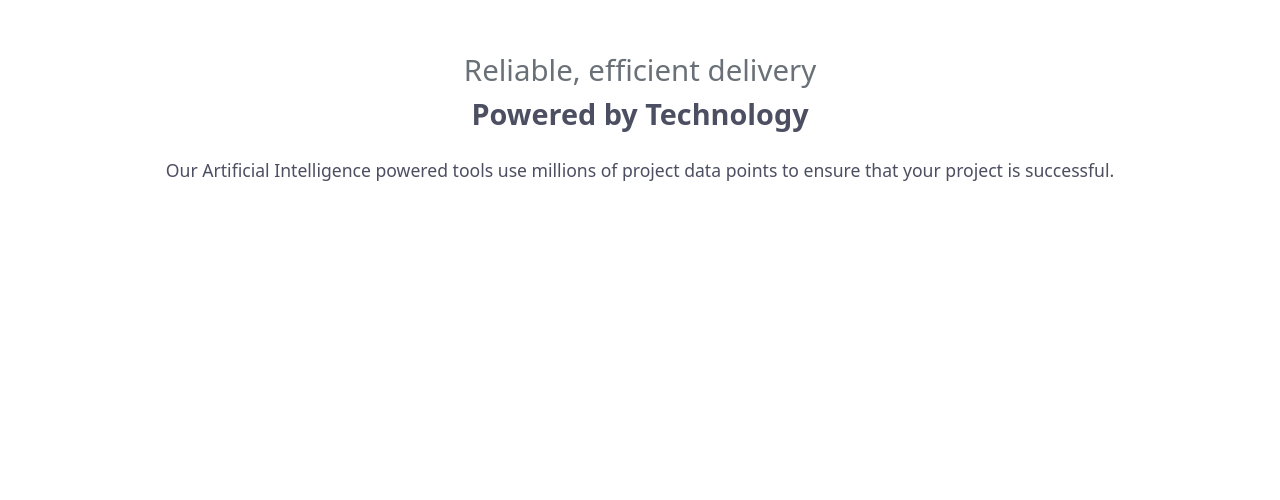
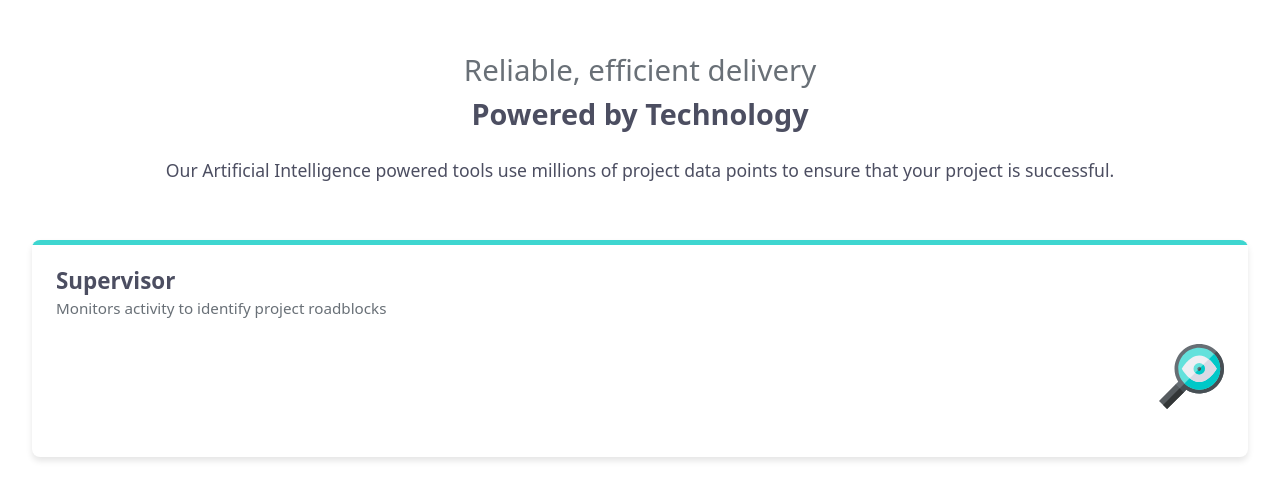
Before and after one commit to LuisCorreaDv/four-card-section-with-react, a React (Vite) app: page / in a window 1280 px wide. Shown: the top 500 px of the page. Built offline with nearby package versions, Linux system fonts and the light colour scheme.

Commit message:
Card component and card styles

```diff
--- a/src/App.css
+++ b/src/App.css
@@ -24,3 +24,10 @@
   line-height: 1.3;
   margin-top: 24px;
 }
+
+.cards-feature {
+  display: grid;
+  grid-template-columns: 1fr;
+  gap: 1.5rem;
+  padding: 0 1.5rem;
+}
--- a/src/App.jsx
+++ b/src/App.jsx
@@ -1,4 +1,5 @@
 import "./App.css";
+import Card from "./components/Card";
 
 function App() {
   return (
@@ -14,6 +15,9 @@ function App() {
             </p>
           </div>
         </section>
+        <section className="cards-feature">
+          <Card />
+        </section>
       </main>
     </>
   );
--- /dev/null
+++ b/src/components/Card.jsx
@@ -0,0 +1,16 @@
+import "../styles/card.css"
+
+function Card() {
+  return (
+    <article className="card-container">
+      <div className="card-color"></div>
+      <div className="card-content">
+        <h3 className="card-title">Supervisor</h3>
+        <p className="card-text">Monitors activity to identify project roadblocks</p>
+        <img src="/images/icon-supervisor.svg" alt="Card icon"/>
+      </div>
+    </article>
+  );
+}
+
+export default Card;
--- /dev/null
+++ b/src/styles/card.css
@@ -0,0 +1,52 @@
+/* Card container general */
+.card-container {
+  display: grid;
+  grid-template-rows: auto 1fr auto;
+  background-color: white;
+  border-radius: 8px;
+  box-shadow: 0 4px 6px rgba(0,0,0,0.1);
+  overflow: hidden;
+  position: relative;
+  padding: 1.5rem;
+}
+
+.card-color {
+  position: absolute;
+  top: 0;
+  left: 0;
+  height: 5px;
+  width: 100%;
+  background-color: #3ed6d0;
+  border-top-left-radius: 8px;
+  border-top-right-radius: 8px;
+}
+
+/* Contenido interno */
+.card-content {
+  display: grid;
+  grid-template-rows: auto auto 1fr;
+  align-items: start;
+}
+
+/* Título y texto */
+.card-title {
+  font-size: 1.4rem;
+  font-weight: var(--font-weight-600);
+  color: var(--grey-500);
+  margin: 0;
+}
+
+.card-text {
+  font-size: 0.95rem;
+  color: var(--grey-400);
+  margin: 0;
+}
+
+/* Imagen */
+.card-content img {
+  justify-self: end;
+  align-self: end;
+  width: 65px;
+  height: 65px;
+  padding: 1.5rem 0;
+}
```
